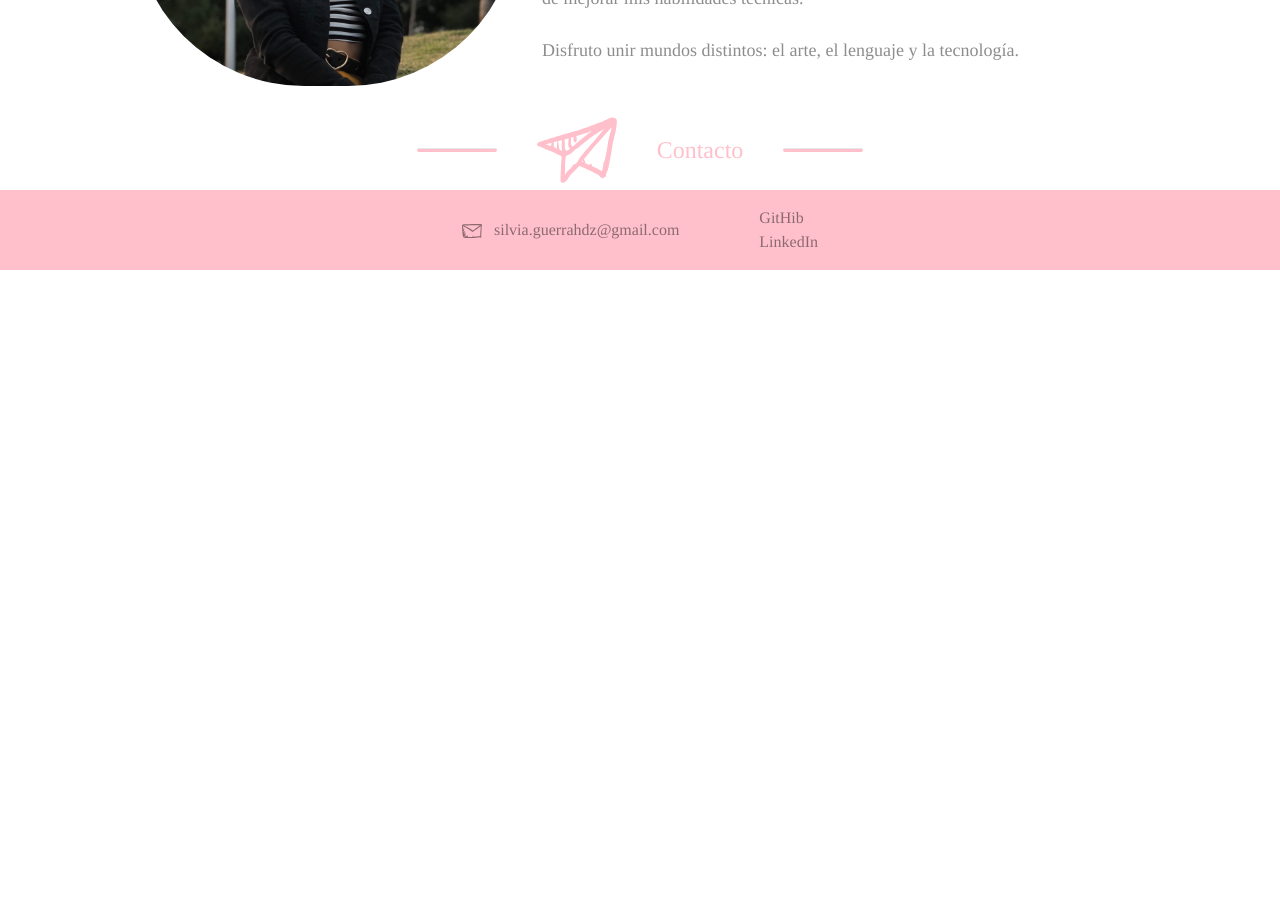
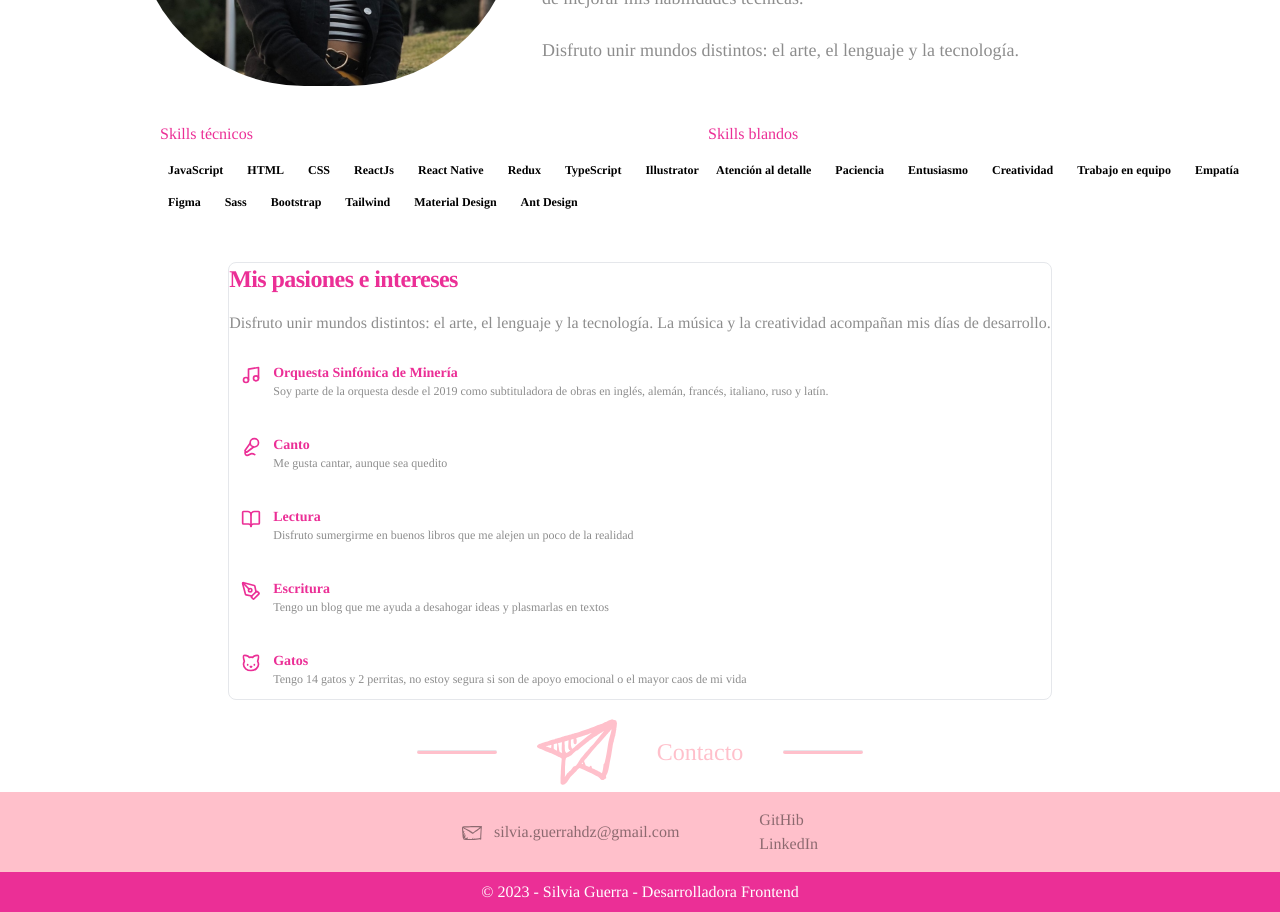
Before and after one commit to SilviaGuerra/SilviaGuerra.github.io, a React (Vite) app: page / in a window 1280 px wide. Shown: the part 2400-3312 px from the top of the page. Before the commit the page ends 2670 px from the top, so only its background shows below. Built offline with nearby package versions, Linux system fonts and the light colour scheme.

Commit message:
Add icons and description about me

```diff
--- a/package.json
+++ b/package.json
@@ -16,6 +16,7 @@
     "@tailwindcss/vite": "^4.1.10",
     "flowbite": "^3.1.2",
     "flowbite-react": "^0.11.8",
+    "lucide-react": "^0.515.0",
     "react": "^19.1.0",
     "react-dom": "^19.1.0"
   },
--- a/src/components/aboutme/index.tsx
+++ b/src/components/aboutme/index.tsx
@@ -1,7 +1,68 @@
 import SilviaG from "../../../src/assets/img/SilviaG.jpg";
+import { Badge, Card } from "flowbite-react";
+import { Music, BookOpen, PenTool, Cat, MicVocal } from "lucide-react";
+
+const technicalSkills = [
+  "JavaScript",
+  "HTML",
+  "CSS",
+  "ReactJs",
+  "React Native",
+  "Redux",
+  "TypeScript",
+  "Illustrator",
+  "Figma",
+  "Sass",
+  "Bootstrap",
+  "Tailwind",
+  "Material Design",
+  "Ant Design",
+];
+
+const softSkills = [
+  "Atención al detalle",
+  "Paciencia",
+  "Entusiasmo",
+  "Creatividad",
+  "Trabajo en equipo",
+  "Empatía",
+];
+
+const interests = [
+  {
+    icon: <Music className="w-5 h-5" />,
+    title: "Orquesta Sinfónica de Minería",
+    description:
+      "Soy parte de la orquesta desde el 2019 como subtituladora de obras en inglés, alemán, francés, italiano, ruso y latín.",
+  },
+  {
+    icon: <MicVocal className="w-5 h-5" />,
+    title: "Canto",
+    description: "Me gusta cantar, aunque sea quedito",
+  },
+  {
+    icon: <BookOpen className="w-5 h-5" />,
+    title: "Lectura",
+    description:
+      "Disfruto sumergirme en buenos libros que me alejen un poco de la realidad",
+  },
+  {
+    icon: <PenTool className="w-5 h-5" />,
+    title: "Escritura",
+    description:
+      "Tengo un blog que me ayuda a desahogar ideas y plasmarlas en textos",
+  },
+  {
+    icon: <Cat className="w-5 h-5" />,
+    title: "Gatos",
+    description:
+      "Tengo 14 gatos y 2 perritas, no estoy segura si son de apoyo emocional o el mayor caos de mi vida",
+  },
+];
 
 const AboutMe = () => {
   return (
+    <>
       <section className="flex flex-col justify-center items-center m-3 md:flex-row">
         <div className="p-3 ">
           <img
@@ -28,10 +89,65 @@ const AboutMe = () => {
           </p>
           <br />
           <p className="text-colorText text-lg">
-          Disfruto unir mundos distintos: el arte, el lenguaje y la tecnología.
+            Disfruto unir mundos distintos: el arte, el lenguaje y la
+            tecnología.
           </p>
         </div>
       </section>
+      <section className="flex justify-start flex-col m-6 md:ml-40 md:flex-row">
+        <div className="md:w-1/2">
+          <h3 className="text-secondary block">Skills técnicos</h3>
+          <div className="flex flex-wrap gap-2 my-3">
+            {technicalSkills.map((skill) => (
+              <Badge color="pink" className="cursor-pointer">
+                {skill}
+              </Badge>
+            ))}
+          </div>
+        </div>
+        <div className="md:w-1/2">
+          <h5 className="text-secondary">Skills blandos</h5>
+          <div className="flex flex-wrap gap-2 my-3">
+            {/* <Badge color="pink" size="sm" style={{ color: "white" }}> */}
+            {softSkills.map((skill) => (
+              <Badge color="pink" className="cursor-pointer">
+                {skill}
+              </Badge>
+            ))}
+          </div>
+        </div>
+      </section>
+      <section className="flex justify-center items-center">
+        <Card className="max-w-4xl m-3 dark:bg-pink-200 dark:border-slate-200">
+          <h5 className="text-2xl text-secondary font-bold tracking-tight">
+            Mis pasiones e intereses
+          </h5>
+          <p className="font-normal text-colorText">
+            Disfruto unir mundos distintos: el arte, el lenguaje y la
+            tecnología. La música y la creatividad acompañan mis días de
+            desarrollo.
+          </p>
+          <div className="grid gap-3">
+            {interests.map((interest, index) => (
+              <div
+                key={index}
+                className="flex items-start gap-3 p-3 rounded-lg bg-pinklight/50 hover:bg-pinklight transition-colors"
+              >
+                <div className="text-secondary mt-0.5">{interest.icon}</div>
+                <div>
+                  <h5 className="font-semibold text-secondary text-sm">
+                    {interest.title}
+                  </h5>
+                  <p className="text-colorText text-xs">
+                    {interest.description}
+                  </p>
+                </div>
+              </div>
+            ))}
+          </div>
+        </Card>
+      </section>
+    </>
   );
 };
 
--- a/src/components/contact/index.tsx
+++ b/src/components/contact/index.tsx
@@ -2,11 +2,14 @@ import Mail from "../../assets/img/mail.svg";
 
 const Contact = () => {
   return (
+    <>
       <section className="bg-primary flex justify-center items-center h-20">
         {/* <div className="grid grid-flow-col auto-cols-max mr-40"> */}
         <div className="mr-8 lg:mr-20">
           <img src={Mail} alt="mail" className="inline w-5" />
-        <span className="text-colorText ml-3">silvia.guerrahdz@gmail.com</span>
+          <span className="text-colorText ml-3">
+            silvia.guerrahdz@gmail.com
+          </span>
         </div>
         <div>
           <p className="text-colorText">
@@ -29,6 +32,10 @@ const Contact = () => {
           </p>
         </div>
       </section>
+      <div className="flex justify-center py-2 bg-secondary text-white">
+        © {new Date().getFullYear()} - Silvia Guerra - Desarrolladora Frontend
+      </div>
+    </>
   );
 };
 
```
Also changed, not shown: 1 other file (tests, documents, lock files or other folders). Lines whose indentation alone changed are shown as unchanged.
